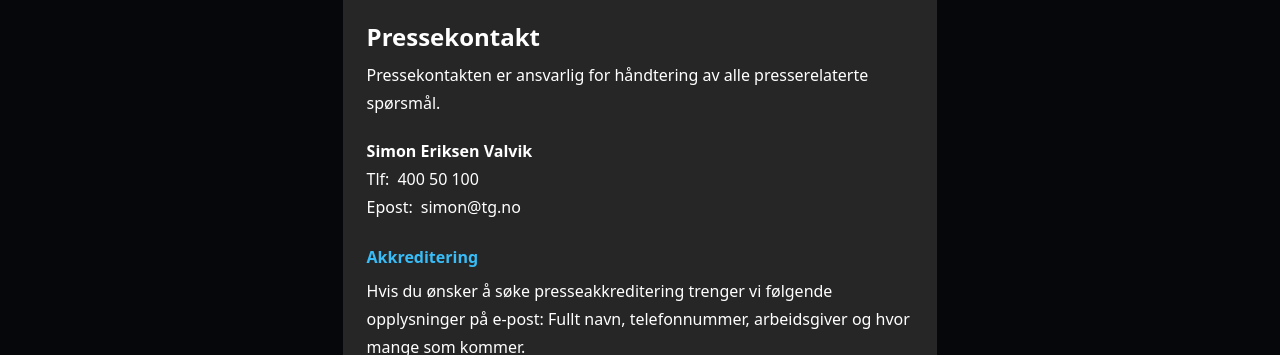
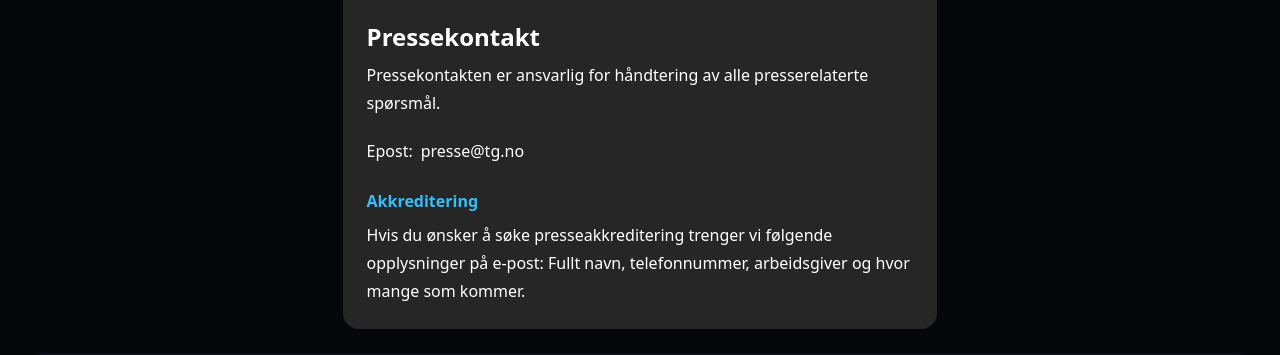
Before and after one commit to gathering/tgno-frontend, an Astro site: page /contact in a window 1280 px wide. Shown: the part 1677-2032 px from the top of the page. Built offline with nearby package versions, Linux system fonts and the light colour scheme; Astro itself is replaced by a stand-in of ours; no server answers; a script that the page names is missing.

Commit message:
chore(contact): adjust press contact info

```diff
--- a/src/pages/contact.astro
+++ b/src/pages/contact.astro
@@ -146,12 +146,8 @@ const boxStyles = [
         </p>
 
         <dl class="not-prose">
-          <dd><h4><strong>Simon Eriksen Valvik</strong></h4></dd>
-          <dt class="float-left mr-2">Tlf:</dt><dd>
-            <a href="tel:004740050100">400 50 100</a>
-          </dd>
           <dt class="float-left mr-2">Epost:</dt><dd>
-            <a href="mailto:simon@tg.no">simon@tg.no</a>
+            <a href="mailto:presse@tg.no">presse@tg.no</a>
           </dd>
         </dl>
         <h4>Akkreditering</h4>
```
